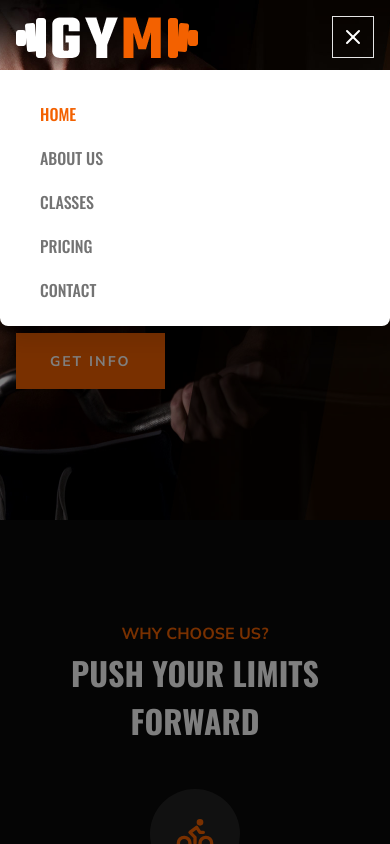
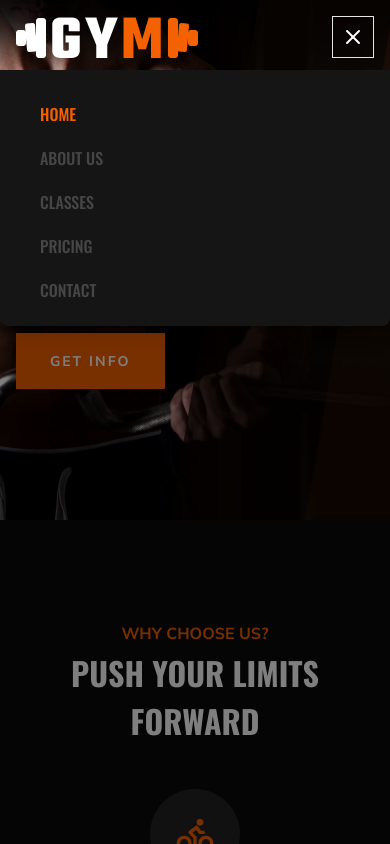
Before and after one commit to felipe-muner/podium-gym, a Next.js app: page / in a window 390 px wide. Both pictures are taken after a click on the button 353 px from the left and 37 px from the top of the page. Shown: the top 844 px of the page. Built offline with nearby package versions, Linux system fonts and the light colour scheme.

Commit message:
feat: header better style

```diff
--- a/components/Header/Header.tsx
+++ b/components/Header/Header.tsx
@@ -27,7 +27,7 @@ const Header: React.FC = () => {
         </nav>
       </div>
       <MobileNavbar>
-        <div className="rounded-b-lg bg-background py-4 text-foreground shadow-xl z-50">
+        <div className="rounded-b-lg bg-brand-background-2 py-4 text-foreground shadow-xl z-50">
           <nav className="flex flex-col gap-1 pt-2 uppercase">
             <MobileNavItem href="/" label="Home" />
             <MobileNavItem href="/about-us" label="About us" />
--- a/components/Header/MobileNavItem.tsx
+++ b/components/Header/MobileNavItem.tsx
@@ -17,8 +17,8 @@ export function MobileNavItem({ label, href, className }: MobileNavItemProps) {
     <Link
       href={href}
       className={cn(
-        "flex w-full cursor-pointer items-center rounded-md p-2 px-10 font-medium text-muted-foreground hover:text-foreground",
-        isActive ? "text-brand-orange" : "bg-background",
+        "flex w-full cursor-pointer items-center rounded-md p-2 px-10 font-medium text-brand-gray-darkest",
+        isActive ? "text-brand-orange" : "bg-brand-background-2",
         className,
       )}
     >
```
